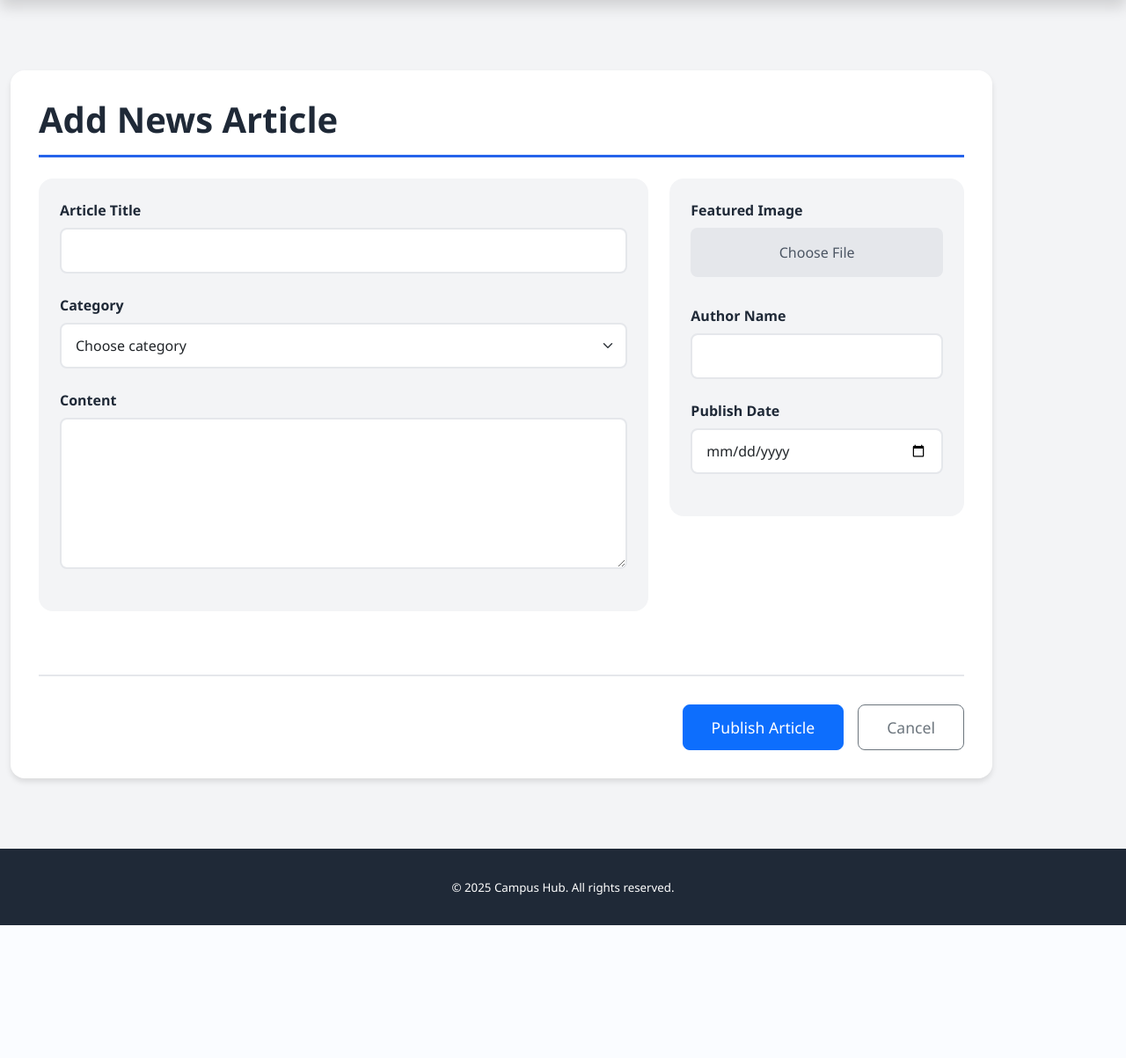
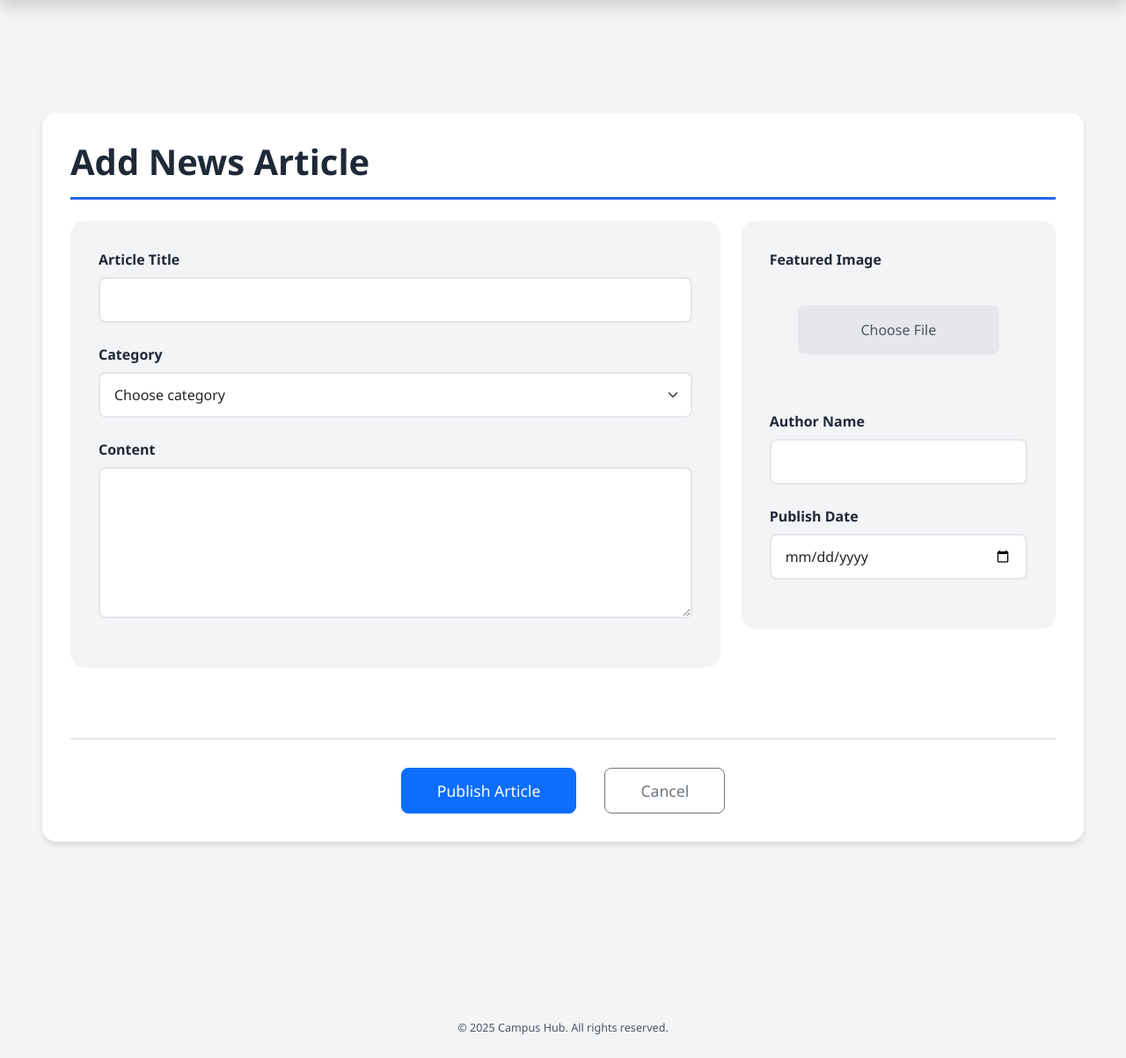
Before and after one commit to mahmood8221/student-campus-project, a PHP site: page /NewsPage/NewsAdd/Add.html in a window 1280 px wide. Shown: the part 80-1283 px from the top of the page at 88% size. Before the commit the page ends 1132 px from the top, so only its background shows below. Run offline with PHP 8.4, Linux system fonts and the light colour scheme.

Commit message:
ADD part Updete

```diff
--- a/NewsPage/NewsAdd/Add.css
+++ b/NewsPage/NewsAdd/Add.css
@@ -1,7 +1,16 @@
 @import url('../News.css');
 
+/* Main content area */
+.main-content {
+  padding: 3rem 5%;
+  background: var(--gray-50);
+  min-height: 100vh;
+}
+
+/* Form container */
 .add-news-form {
-  max-width: 1200px;
+  width: 100%;
+  max-width: 1400px;
   margin: 2rem auto;
   padding: 2rem;
   background: white;
@@ -9,26 +18,31 @@
   box-shadow: var(--shadow);
 }
 
+/* Form Title */
 .form-title {
   color: var(--gray-800);
   font-weight: 700;
   border-bottom: 3px solid var(--primary);
   padding-bottom: 1rem;
+  margin-bottom: 2rem;
 }
 
+/* Form Cards */
 .form-card {
   background: var(--gray-100);
   border-radius: var(--radius-xl);
-  padding: 1.5rem;
-  margin-bottom: 1.5rem;
+  padding: 2rem;
+  margin-bottom: 2rem;
 }
 
+/* Form Labels */
 .news-form label {
   font-weight: 600;
   color: var(--gray-800);
   margin-bottom: 0.5rem;
 }
 
+/* Form Inputs and Selects */
 .form-control, .form-select {
   border: 2px solid var(--gray-200);
   border-radius: var(--radius);
@@ -41,11 +55,23 @@
   box-shadow: 0 0 0 3px rgba(37, 99, 235, 0.1);
 }
 
+/* File Upload Area */
 .file-upload {
   position: relative;
   overflow: hidden;
+  border: 2px dashed var(--gray-300);
+  border-radius: var(--radius-xl);
+  padding: 2rem;
+  background: var(--gray-50);
+  text-align: center;
+  transition: var(--transition);
 }
 
+.file-upload:hover {
+  background: var(--gray-100);
+}
+
+/* Upload Label */
 .upload-label {
   display: block;
   width: 100%;
@@ -71,20 +97,44 @@
   left: -9999px;
 }
 
+/* Form Actions (buttons at the bottom) */
 .form-actions {
   display: flex;
-  justify-content: flex-end;
+  justify-content: center;
+  gap: 1rem;
   padding-top: 2rem;
   border-top: 2px solid var(--gray-200);
 }
 
+/* Bigger Buttons */
 .btn-lg {
-  padding: 0.75rem 2rem;
+  padding: 0.75rem 2.5rem;
   font-size: 1.1rem;
   border-radius: var(--radius);
 }
 
-/* Animation for form entry */
+/* Form Entry Animation */
 .animate {
   animation: fadeUp 0.8s ease forwards;
 }
+
+/* Fade Up Keyframes */
+@keyframes fadeUp {
+  from {
+    opacity: 0;
+    transform: translateY(20px);
+  }
+  to {
+    opacity: 1;
+    transform: translateY(0);
+  }
+}
+
+/* Footer */
+.main-footer {
+  background: var(--gray-100);
+  padding: 1.5rem 0;
+  font-size: 0.9rem;
+  color: var(--gray-600);
+  margin-top: 4rem;
+}
--- a/NewsPage/NewsAdd/Add.html
+++ b/NewsPage/NewsAdd/Add.html
@@ -9,7 +9,7 @@
 </head>
 <body>
 
-<!-- Navbar (same as News.html) -->
+<!-- Navbar -->
 <nav class="navbar navbar-expand-lg navbar-dark bg-primary shadow">
   <div class="container">
     <a class="navbar-brand" href="../../index.html">Campus Hub</a>
@@ -32,7 +32,7 @@
 </nav>
 
 <!-- Main Form -->
-<main class="container main-content animate">
+<main class="container-fluid main-content animate py-5 px-5">
   <div class="add-news-form">
     <h1 class="form-title mb-4">Add News Article</h1>
 
@@ -104,12 +104,15 @@
   </div>
 </main>
 
-<!-- Footer (same as News.html) -->
-<footer class="main-footer text-center">
+<!-- Footer -->
+<footer class="main-footer text-center mt-5">
   <div class="container">
     <small>© 2025 Campus Hub. All rights reserved.</small>
   </div>
 </footer>
 
+<!-- Bootstrap JS -->
+<script src="https://cdn.jsdelivr.net/npm/bootstrap@5.3.3/dist/js/bootstrap.bundle.min.js"></script>
+
 </body>
 </html>
```
